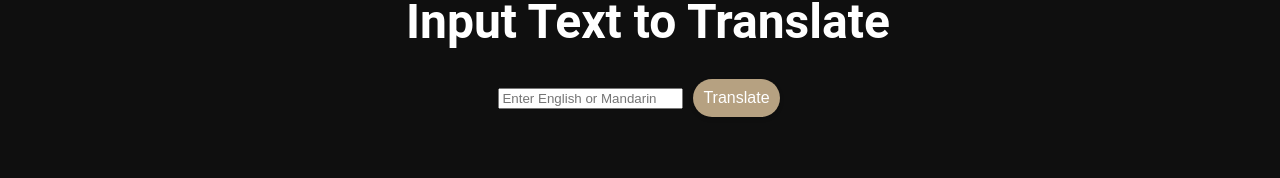
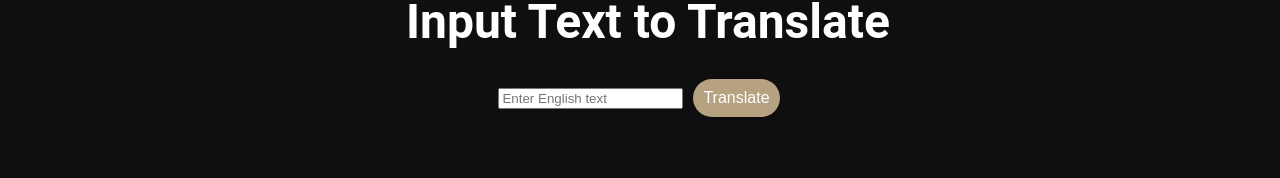
Before and after one commit to schofield-paul/hanzi, a React (Create React App) app: page /input in a window 1280 px wide. Shown: the part 157-335 px from the top of the page. Built offline with nearby package versions, Linux system fonts and the light colour scheme.

Commit message:
update copy on input page

```diff
--- a/src/pages/Input/Input.tsx
+++ b/src/pages/Input/Input.tsx
@@ -49,7 +49,7 @@ export default function Input() {
           type="text"
           value={inputValue}
           onChange={handleInputChange}
-          placeholder="Enter English or Mandarin"
+          placeholder="Enter English text"
           disabled={isLoading}
         />
         <button
```
